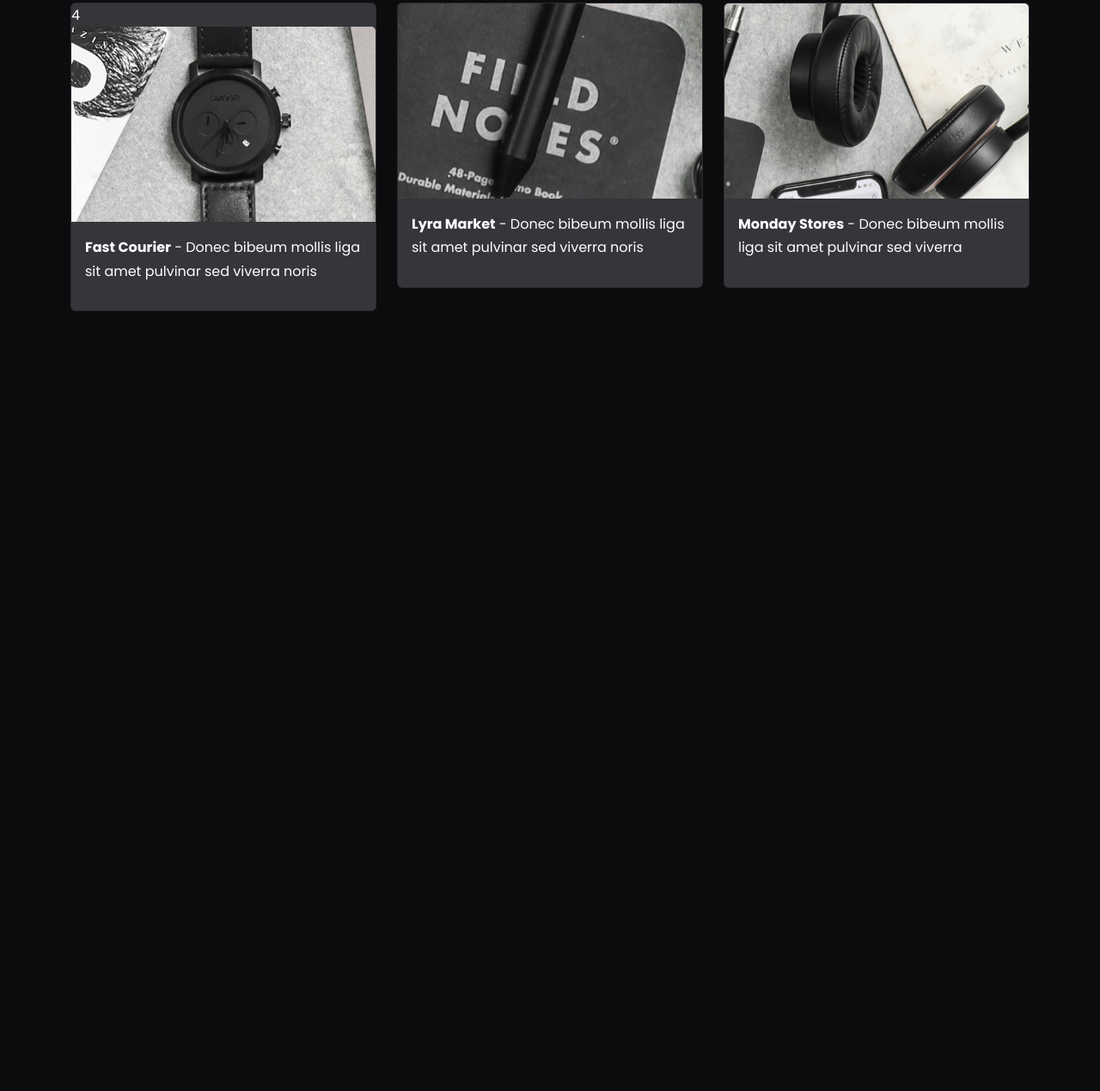
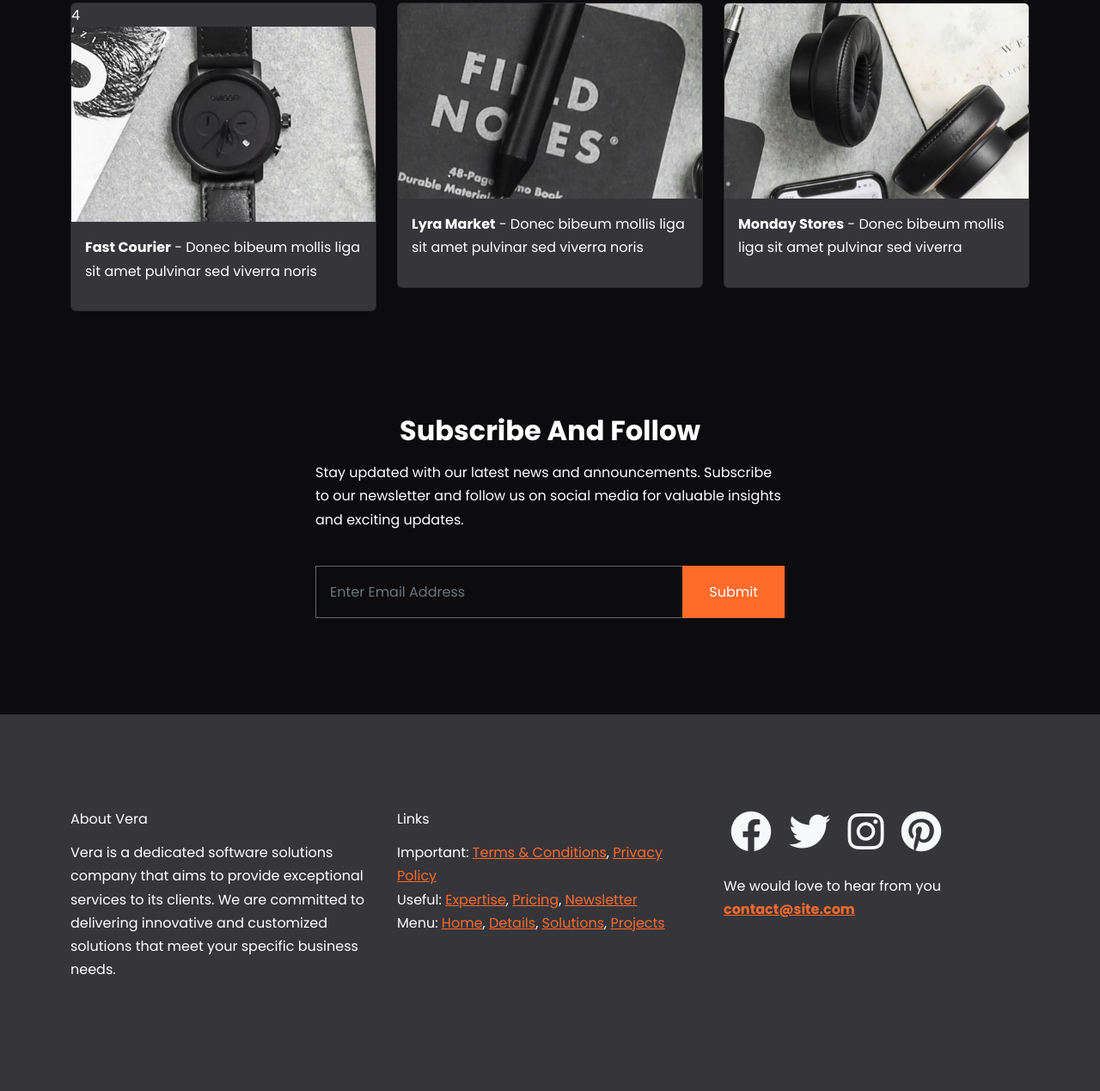
Before and after one commit to MarcGranier/VERA-Software-Solutions, a website: page index.html in a window 1280 px wide. Shown: the part 7006-8275 px from the top of the page at 86% size. Before the commit the page ends 7488 px from the top, so only its background shows below. Drawn offline with nearby package versions, Linux system fonts and the light colour scheme; files that its build step writes are made by us from their sources.

Commit message:
Newsletter Section & Footer

```diff
--- a/index.html
+++ b/index.html
@@ -969,6 +969,102 @@
 			</div>
 		</div>
 
+		<!-- Newsletter -->
+		<section id="newsletter" class="newsletter my-6">
+			<div class="container">
+				<div class="row mb-4">
+					<div
+						class="col-md-6 offset-md-3 d-flex flex-column align-items-center"
+					>
+						<h2 class="fw-bold">Subscribe And Follow</h2>
+						<p>
+							Stay updated with our latest news and announcements. Subscribe to
+							our newsletter and follow us on social media for valuable insights
+							and exciting updates.
+						</p>
+					</div>
+				</div>
+				<div class="row">
+					<div
+						class="col-md-6 offset-md-3 d-flex flex-column align-items-center text-center"
+					>
+						<div class="input-group mb-3">
+							<input
+								type="email"
+								class="form-control"
+								placeholder="Enter Email Address"
+							/>
+							<button
+								class="btn btn-primary text-white rounded-0"
+								type="button"
+							>
+								Submit
+							</button>
+						</div>
+					</div>
+				</div>
+			</div>
+		</section>
+
+		<!-- Footer -->
+		<footer class="footer bg-secondary py-6">
+			<div class="container">
+				<div class="row">
+					<div class="col-md-4 my-3">
+						<h6>About Vera</h6>
+						<p>
+							Vera is a dedicated software solutions company that aims to
+							provide exceptional services to its clients. We are committed to
+							delivering innovative and customized solutions that meet your
+							specific business needs.
+						</p>
+					</div>
+					<div class="col-md-4 my-3">
+						<h6>Links</h6>
+						<ul class="list-unstyled">
+							<li>
+								Important: <a href="#">Terms & Conditions</a>,
+								<a href="privacy.html">Privacy Policy</a>
+							</li>
+							<li>
+								Useful: <a href="index.html#expertise">Expertise</a>,
+								<a href="index.html#pricing">Pricing</a>,
+								<a href="index.html#newsletter">Newsletter</a>
+							</li>
+							<li>
+								Menu: <a href="index.html">Home</a>,
+								<a href="index.html#details">Details</a>,
+								<a href="index.html#solutions">Solutions</a>,
+								<a href="index.html#projects">Projects</a>
+							</li>
+						</ul>
+					</div>
+					<div class="col-md-4 my-3">
+						<div class="mb-4">
+							<a href="#" class="text-decoration-none">
+								<i class="fab fa-facebook fa-3x text-light mx-2"></i>
+							</a>
+							<a href="#" class="text-decoration-none">
+								<i class="fab fa-twitter fa-3x text-light mx-2"></i>
+							</a>
+							<a href="#" class="text-decoration-none">
+								<i class="fab fa-instagram fa-3x text-light mx-2"></i>
+							</a>
+							<a href="#" class="text-decoration-none">
+								<i class="fab fa-pinterest fa-3x text-light mx-2"></i>
+							</a>
+						</div>
+						<p>
+							We would love to hear from you
+							<a href="mailto:contact@site.com"
+								><strong>contact@site.com</strong></a
+							>
+						</p>
+					</div>
+				</div>
+			</div>
+		</footer>
+
 		<script src="js/replaceme.min.js"></script>
 		<script src="js/bootstrap.bundle.min.js"></script>
 		<script src="js/script.js"></script>
```
